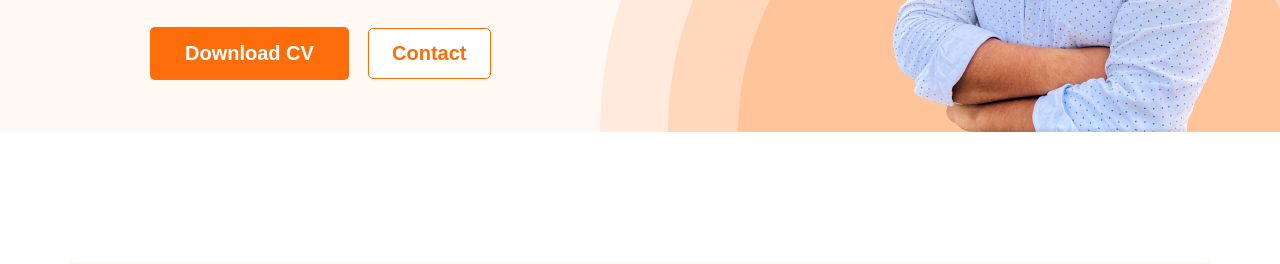
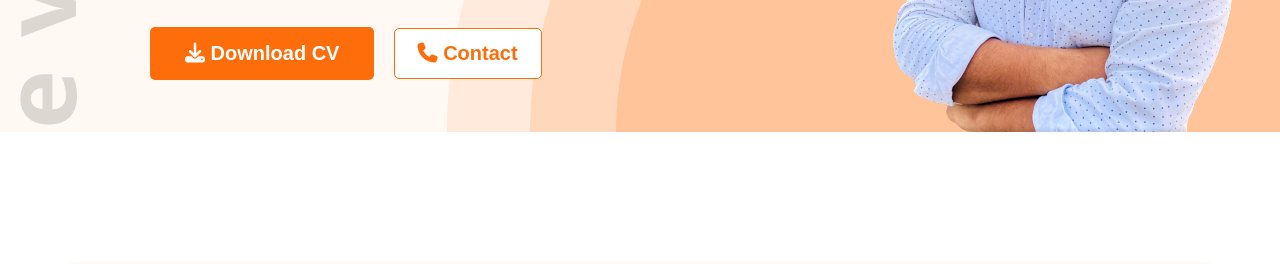
Before and after one commit to mdtajulislammt/my-protfolio-website, a plain HTML site: page index.html in a window 1280 px wide. Shown: the part 536-800 px from the top of the page. Drawn offline with nearby package versions, Linux system fonts and the light colour scheme.

Commit message:
added the icon

```diff
--- a/index.html
+++ b/index.html
@@ -8,6 +8,7 @@
 <link rel="preconnect" href="https://fonts.gstatic.com" crossorigin>
 <link
 href="https://fonts.googleapis.com/css2?family=Open+Sans:wght@400;700;800&display=swap" rel="stylesheet">
+<script src="https://kit.fontawesome.com/b15574ec5a.js" crossorigin="anonymous"></script>
      <link rel="stylesheet" href="style.css">
 </head>
 <body>
@@ -25,8 +26,9 @@ href="https://fonts.googleapis.com/css2?family=Open+Sans:wght@400;700;800&displa
               <h3 class="banner-greeting">Hi, I  am</h3>
               <h1 class="banner-tittle">Tajul Islam</h1>
               <p  class="banner-discription" >Shot what able cold new see hold.Friendly as an betrayed formerly he. Morning because as to society behaved moments.</p>
-              <button class="btn-primary">Download CV</button>
-              <button class="btn-primary btn-contact">Contact</button>
+              <button class="btn-primary"> <i class="fa-solid fa-download"></i> Download CV</button>
+              <button class="btn-primary btn-contact"> <i class="fa-solid fa-phone"></i>
+               Contact</button>
           </div>
 
           <img class="profile" src="./images/myphoto.png" alt="" >
@@ -126,7 +128,7 @@ href="https://fonts.googleapis.com/css2?family=Open+Sans:wght@400;700;800&displa
                </div>
 
           </div>
-          <div class="download-cv"><button class="btn-primary">Download CV</button></div>
+          <div class="download-cv"><button class="btn-primary"> <i class="fa-solid fa-download"></i>Download CV</button></div>
 
      </section>
     </main>
--- a/style.css
+++ b/style.css
@@ -48,10 +48,10 @@ nav a{
 }
 .header{
      background-color: #FFF8F3;
-     background-image: url(./images/header_bg.png);
+     background-image: url('./images/header_bg.png'),url('./images/Developer.png');
      background-repeat: no-repeat;
-     background-position: bottom right;
-     background-size: 680px;
+     background-position: bottom right,top left;
+     background-size: 680px,;
 }
 .banner{
      padding: 30px 30px 0px 150px;
```
